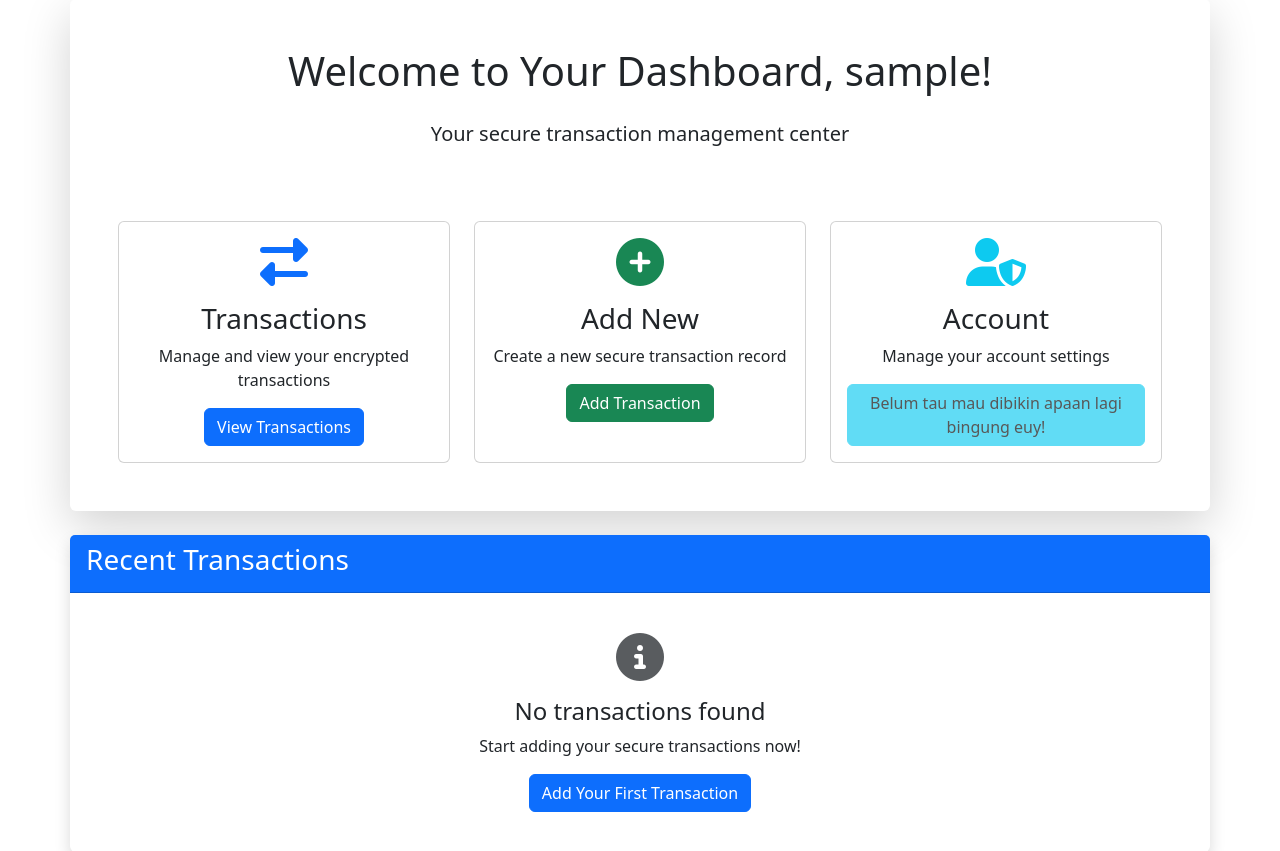
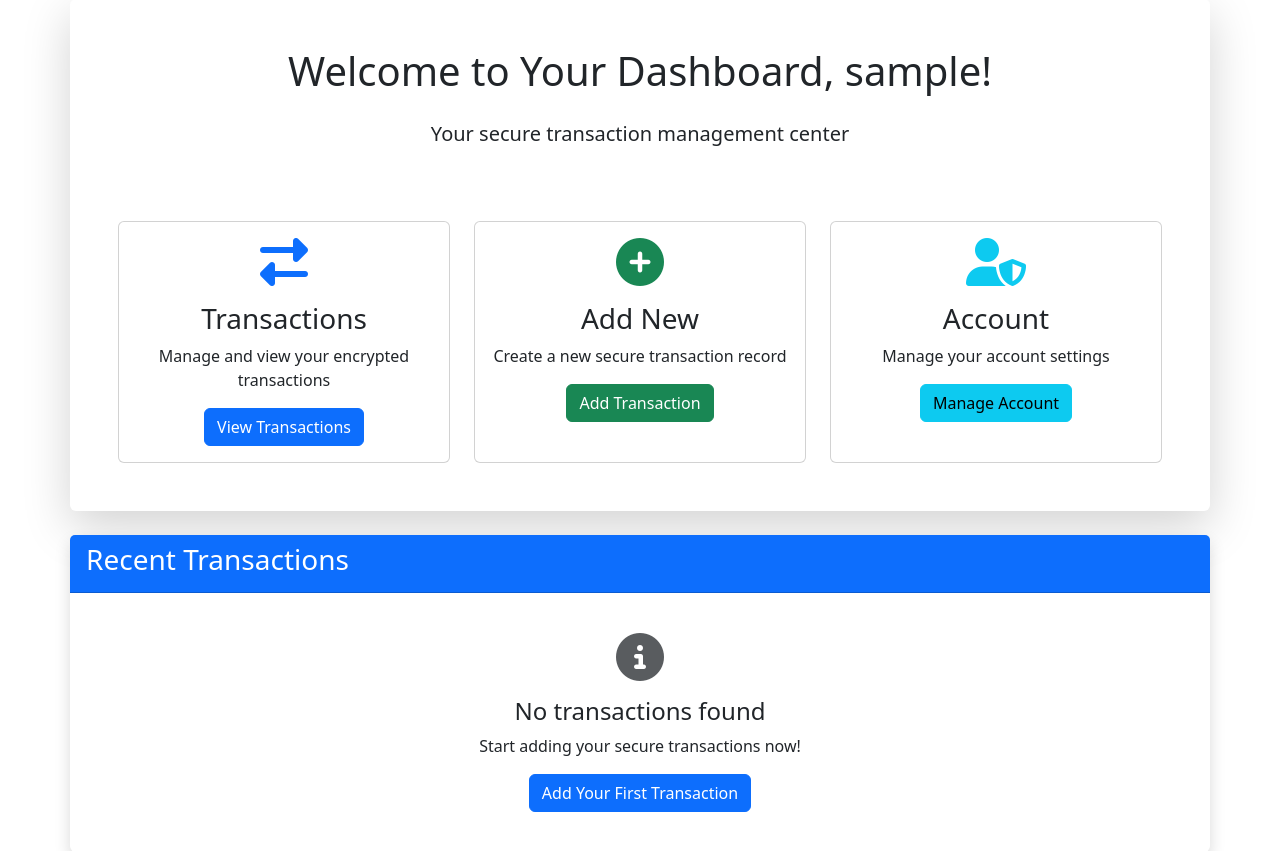
Before and after one commit to DannPTR/Payshield, a Flask app: page /dashboard in a window 1280 px wide. Shown: the part 87-938 px from the top of the page. Run offline with Flask 3, Linux system fonts and the light colour scheme; the visitor is signed in with stand-in values (Sample User, id 1).

Commit message:
Add files via upload

```diff
--- a/templates/dashboard.html
+++ b/templates/dashboard.html
@@ -35,7 +35,7 @@
                 <i class="fas fa-user-shield fa-3x text-info mb-3"></i>
                 <h3>Account</h3>
                 <p>Manage your account settings</p>
-                <button class="btn btn-info" disabled>Belum tau mau dibikin apaan lagi bingung euy!</button>
+                <a href="{{ url_for('routes.profile') }}" class="btn btn-info"> Manage Account </a>
               </div>
             </div>
           </div>
```
